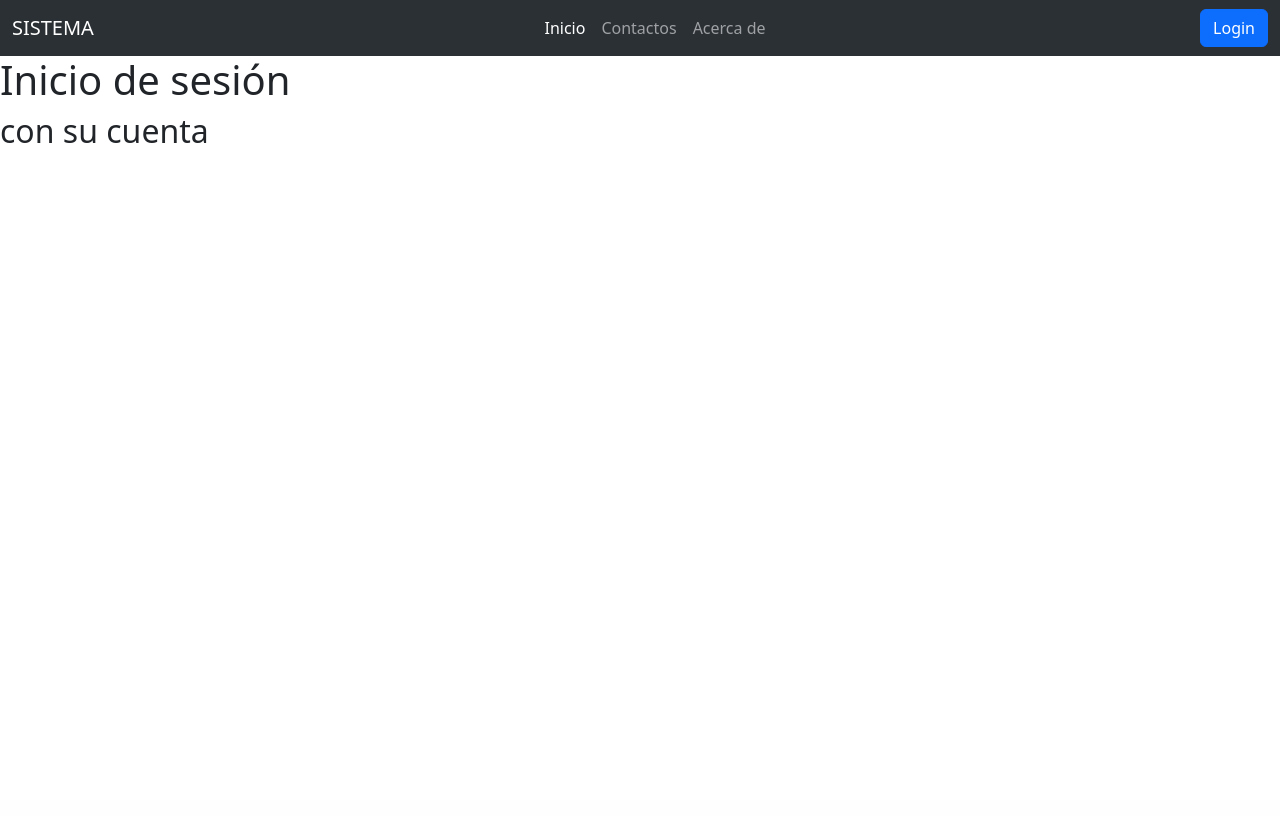
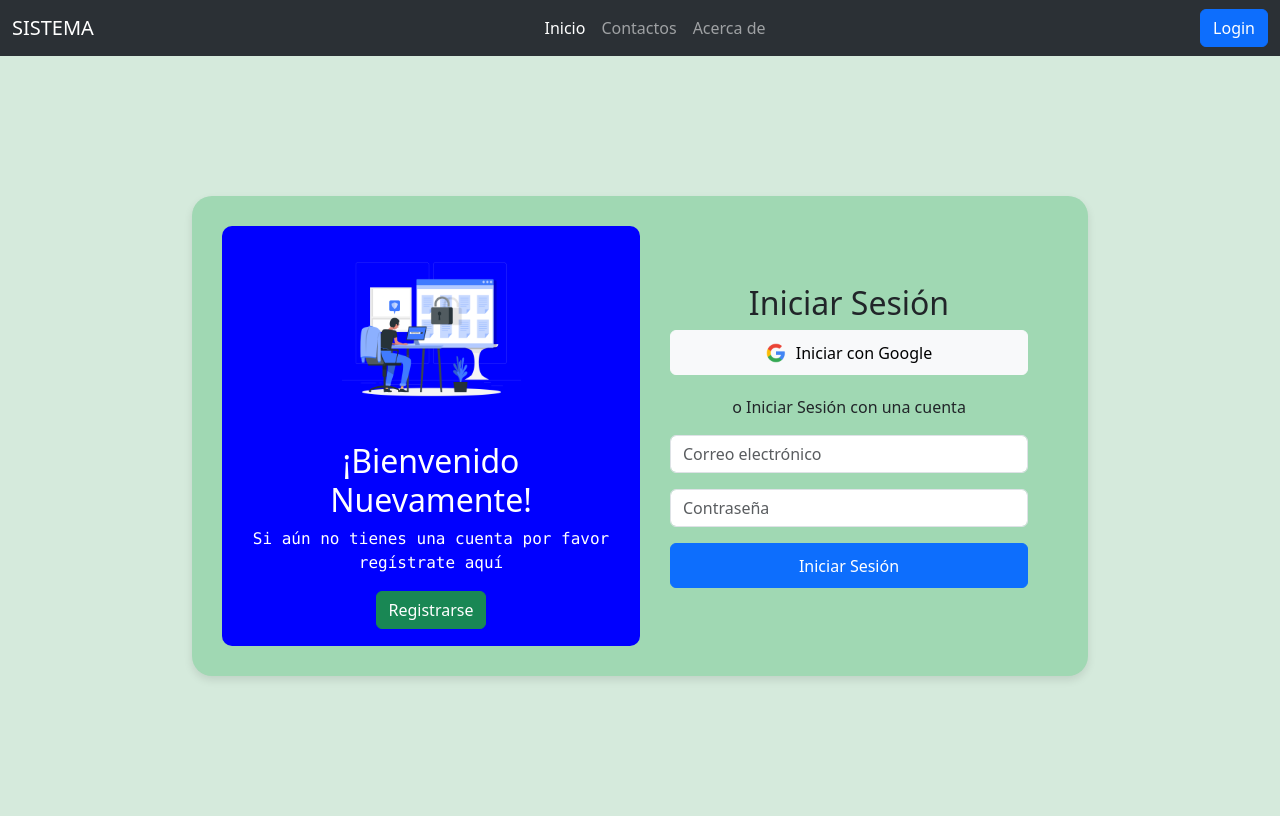
Before and after one commit to GabrielRivas12/FlaskApp_Python, a Flask app: page /login in a window 1280 px wide. Before the commit the page ends 143 px from the top, so only its background shows below. Run offline with Flask 3, Linux system fonts and the light colour scheme.

Commit message:
Adapataciones de diseño para inicio, login y registrase

```diff
--- a/App.py
+++ b/App.py
@@ -1,6 +1,10 @@
 from flask import Flask, render_template
 
 app=Flask(__name__)
+
+@app.route('/')  # Decorador de la ruta principal
+def home():
+    return render_template('index.html')
 
 @app.route('/inicio')  # Decorador de la ruta principal
 def inicio():
@@ -20,7 +24,7 @@ def login():
 
 @app.route('/Registro') #
 def Registro():
-    return "render_template('Registro.html')"
+    return render_template('Registro.html')
 
 if __name__ == '__main__':
     app.run(debug=True, port=8000) #ejecuta la aplicacion en modo depuracion
--- a/Templates/Login.html
+++ b/Templates/Login.html
@@ -1,10 +1,56 @@
 {% extends 'base.html' %}
 
-{% block titulo %} Login Page
+{% block titulo %} Login Page {% endblock titulo %}
 
-{% endblock titulo %}
+{% block body %}
+<div style="background-color: #d5eadc; display: flex; height: 95vh; justify-content: center; align-items: center;">
+    <!-- Contenedor principal -->
+    <div
+        style="display: flex; border-radius: 20px; overflow: hidden; width: 70%; max-width: 80%; height: 60vh; padding: 30px; background-color: #a0d8b3;  box-shadow: 0px 4px 8px rgba(0, 0, 0, 0.1);">
 
-{% block  body %}
-    <h1> Inicio de sesión </h1>
-    <h2> con su cuenta </h2>
-{% endblock  %}
+        <!-- Columna izquierda -->
+        <div
+            style="background-color: blue; color: white; flex: 1; padding: 30px; display: flex; flex-direction: column; justify-content: center; align-items: center; border-radius: 10px; text-align: center;">
+            <!-- Imagen centrada -->
+            <img src="{{ url_for('static', filename='login.png') }}"
+                style="max-width: 50%; height: auto; object-fit: contain; margin-bottom: 20px;">
+            <h2>¡Bienvenido Nuevamente!</h2>
+            <p style="font-family: Lucida Console;">Si aún no tienes una cuenta por favor regístrate aquí</p>
+            <a href="Registro">
+                <button type="button" class="btn btn-success">Registrarse</button>
+            </a>
+        </div>
+
+
+        <!-- Columna derecha -->
+        <div
+            style="background-color: #a0d8b3; flex: 1; padding: 30px; display: flex; flex-direction: column; justify-content: center; align-items: center; height: 100%;">
+            <h2>Iniciar Sesión</h2>
+            <button type="button" class="btn btn-light"
+                style="width: 100%; max-width: 400px; height: 45px; margin-bottom: 20px; display: flex; align-items: center; justify-content: center;">
+                <!-- Logo de Google  -->
+                <img src="{{ url_for('static', filename='logoGoogle.png') }}" alt="Google Logo"
+                    style="width: 20px; margin-right: 10px;">
+                Iniciar con Google
+            </button>
+
+
+            <p>o Iniciar Sesión con una cuenta</p>
+            <form style="width: 100%; max-width: 400px;">
+                <div class="input-group mb-3">
+                    <input type="text" class="form-control" placeholder="Correo electrónico" aria-label="Username"
+                        aria-describedby="basic-addon1">
+                </div>
+
+                <div class="input-group mb-3">
+                    <input type="text" class="form-control" placeholder="Contraseña" aria-label="Username"
+                        aria-describedby="basic-addon1">
+                </div>
+                <button type="button" class="btn btn-primary"
+                    style="width: 100%; max-width: 400px; height: 45px;">Iniciar Sesión</button>
+            </form>
+        </div>
+
+    </div>
+</div>
+{% endblock %}
--- a/Templates/base.html
+++ b/Templates/base.html
@@ -2,6 +2,7 @@
 <html lang="en">
 
 <head>
+    <link rel="shortcut icon" href="{{ url_for('static', filename='icono.png') }}" type="image/x-icon">
 
    <nav class="navbar navbar-expand-lg bg-body-tertiary" data-bs-theme="dark">
     <div class="container-fluid">
@@ -37,7 +38,7 @@
     <meta name="viewport" content="width=device-width, initial-scale=1, shrink-to-fit=no" />
 
     <!-- Bootstrap CSS v5.2.1 -->
-    <link rel="shortcut icon" href="{{url_for('static', filename='img/icono.icon')}}" type="image/x-icon">
+
     <link href="https://cdn.jsdelivr.net/npm/bootstrap@5.3.2/dist/css/bootstrap.min.css" rel="stylesheet"
         integrity="sha384-T3c6CoIi6uLrA9TneNEoa7RxnatzjcDSCmG1MXxSR1GAsXEV/Dwwykc2MPK8M2HN" crossorigin="anonymous" />
 </head>
```
Also changed, not shown: Templates/About.html (+8 -0 lines), Templates/Registro.html (+57 -6 lines), Templates/index.html (+12 -6 lines), Static/icono.png (added), Static/login.png (added), Static/logoGoogle.png (added).
